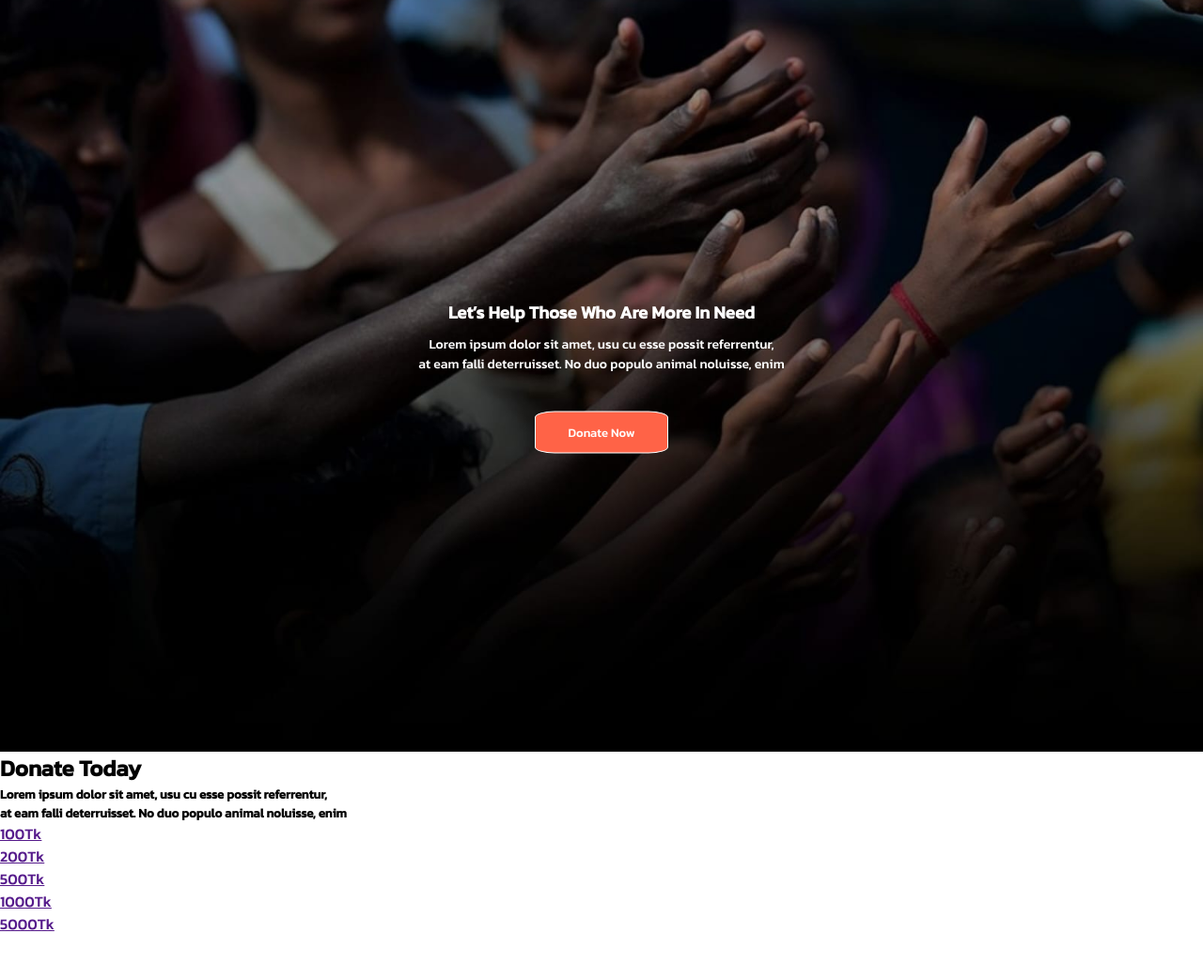
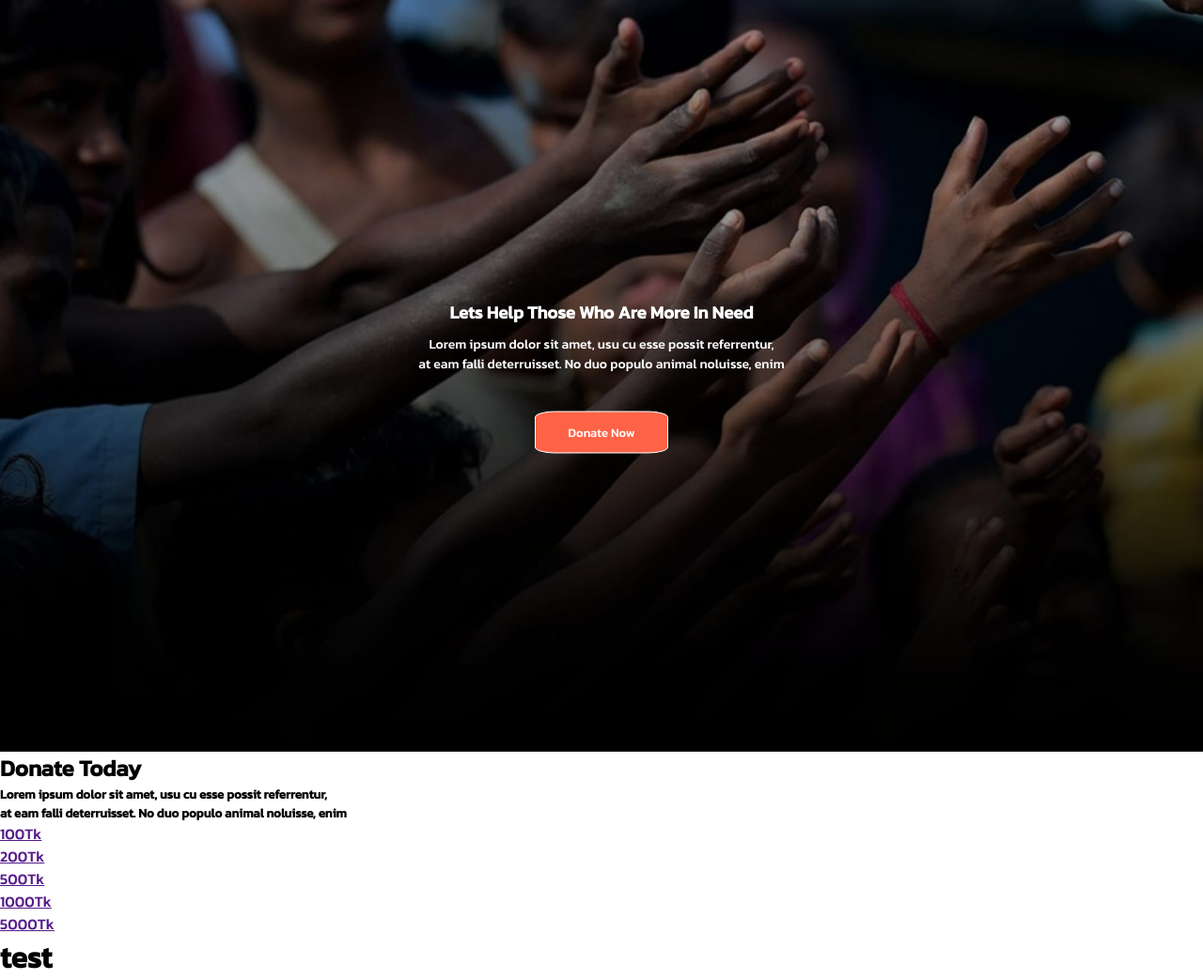
Before and after one commit to mxsami/donate-today-final, a plain HTML site: page index.html in a window 1280 px wide. Shown: the whole page at 94% size. Before the commit the page ends 995 px from the top, so only its background shows below. Drawn offline with Linux system fonts and the light colour scheme.

Commit message:
first commit

```diff
--- a/index.html
+++ b/index.html
@@ -14,7 +14,7 @@
     <section class="banner">
     <nav>
         <div class="Heading-Title">
-            <h1>Let’s Help Those Who Are
+            <h1>Lets Help Those Who Are
                 More In Need</h1>
             <P> Lorem ipsum dolor sit amet, usu cu esse possit referrentur, <br> at eam falli
                 deterruisset. No duo populo animal noluisse, enim</P>
@@ -42,7 +42,7 @@
 
     </section>
 
-
+<h1>test</h1>
 
 </body>
 </html>
```
